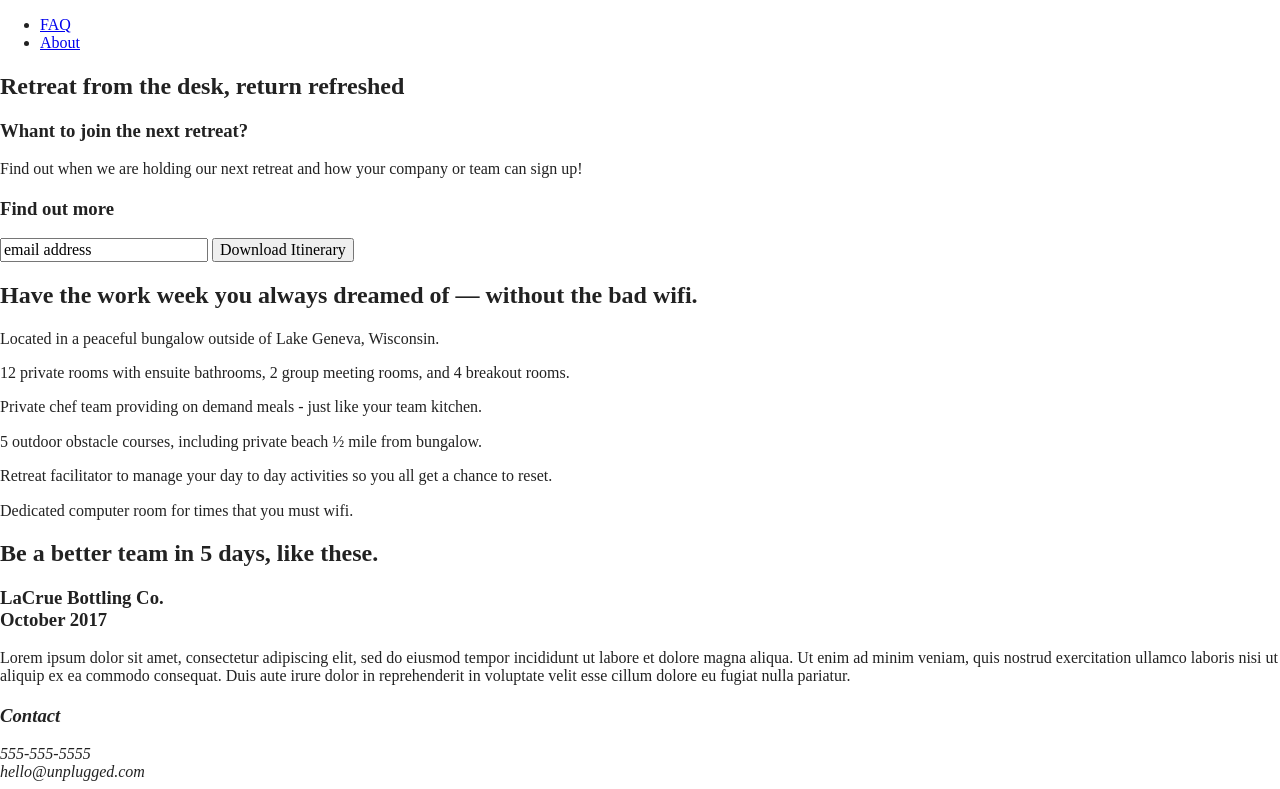
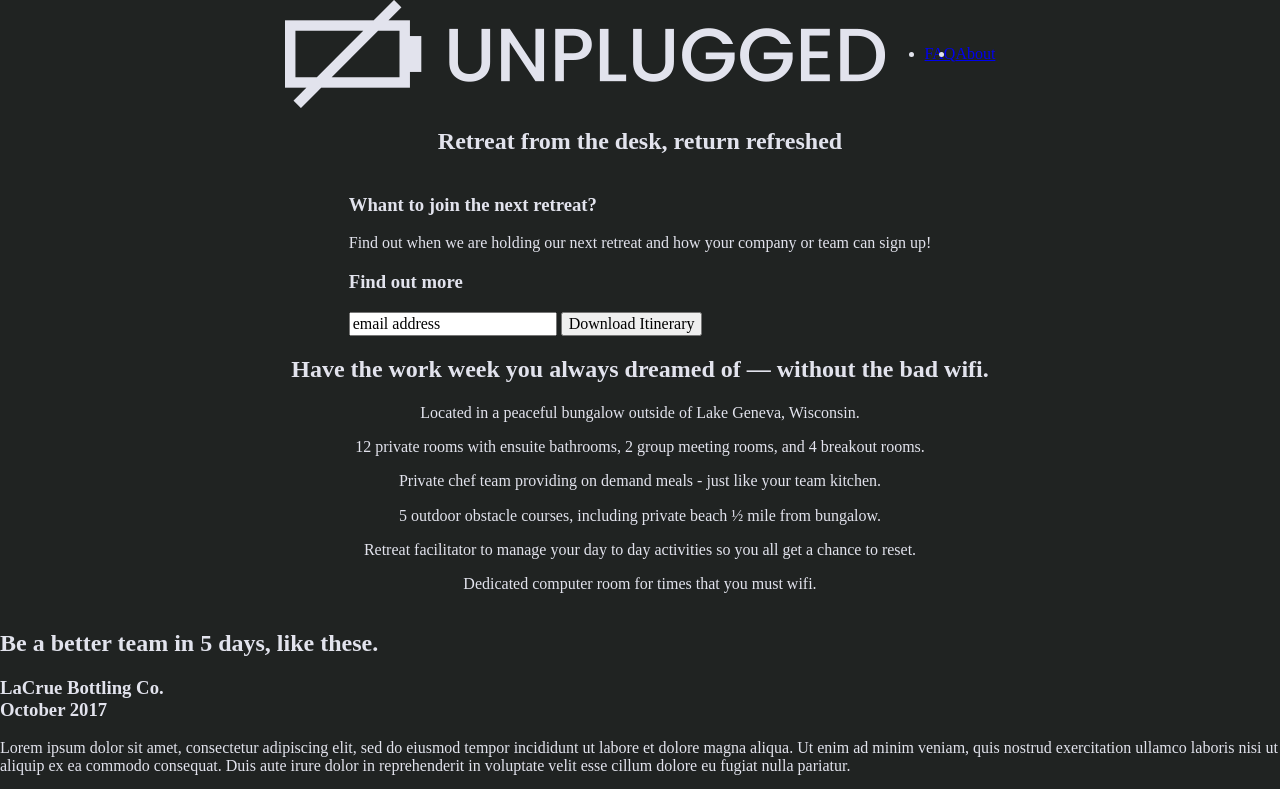
Before and after one commit to Chelsea-Crank/art-sessions, a website built with Parcel: page index.html in a window 1280 px wide. Shown: the top 789 px of the page. Built offline with nearby package versions, Linux system fonts and the light colour scheme.

Commit message:
Added some drywall css

```diff
--- a/css/main.css
+++ b/css/main.css
@@ -86,6 +86,113 @@ textarea {
 /* ==========================================================================
    Author's custom styles
    ========================================================================== */
+html {
+	background: #202322;
+	color: #e2e3ed;
+}
+
+body {
+
+}
+
+header, footer {
+	align-items: center;
+	display: flex;
+	flex-flow: row wrap;
+	justify-content: center;
+
+}
+
+header .content-wrapper{
+	align-items: center;
+	display: flex;
+	flex-flow: row wrap;
+	justify-content: center;
+}
+
+header figure {
+
+}
+
+.header-divider {
+
+}
+
+header nav {
+	align-items: center;
+	display: flex;
+	justify-content: center;
+}
+
+header nav ul {
+	display: flex;
+	justify-content: space-around;
+}
+
+/* ------------------ Mobile Styles | Homepage ------------------ */
+/* Hero */
+.hero-area {
+	align-items: center;
+	display: flex;
+	justify-content: center;
+}
+
+/* Sign-up Form */
+aside {
+	align-items: center;
+	display: flex;
+	justify-content: center;
+}
+
+.form {
+
+}
+
+.form-description {
+
+}
+
+/* Features Content */
+
+.features {
+	align-items: center;
+	display: flex;
+	justify-content: center;
+}
+
+.features-item-description {
+	align-items: center;
+	display: flex;
+	justify-content: center;
+}
+
+/* Reviews */
+.reviews {
+	align-items: center;
+	display: flex;
+	justify-content: center;
+}
+
+
+/* Contact */
+.contact {
+
+}
+
+
+/* Footer */
+footer .social-icons {
+	align-items: center;
+	display: flex;
+	justify-content: center;
+}
+
+footer .social-icons p {
+	align-items: center;
+	display: flex;
+	justify-content: center;
+}
+
 
 /* ==========================================================================
    Helper classes
--- a/index.html
+++ b/index.html
@@ -13,7 +13,7 @@
 <meta property="og:image" content="">
 
 <link rel="manifest" href="site.webmanifest">
-<link rel="apple-touch-icon" href="../art-sessions/icon.png">
+<link rel="apple-touch-icon" href="icon.png">
 <!-- Place favicon.ico in the root directory -->
 
 <link rel="stylesheet" href="css/normalize.css">
@@ -27,7 +27,9 @@
 <!-- HEADER CONTENT HERE -->
     <header>
 		<div class="content-wrapper">
-		<a href="#" src="img/unplugged-logo.png" alt="Unplugged Logo"></a>
+		<a href="#">
+			<img src="img/unplugged-logo.png" alt="Unplugged Logo"/>
+        </a>
         <div class="header-divider">
         </div>
 		<nav>
```
Also changed, not shown: img/unplugged-logo.png (added).
